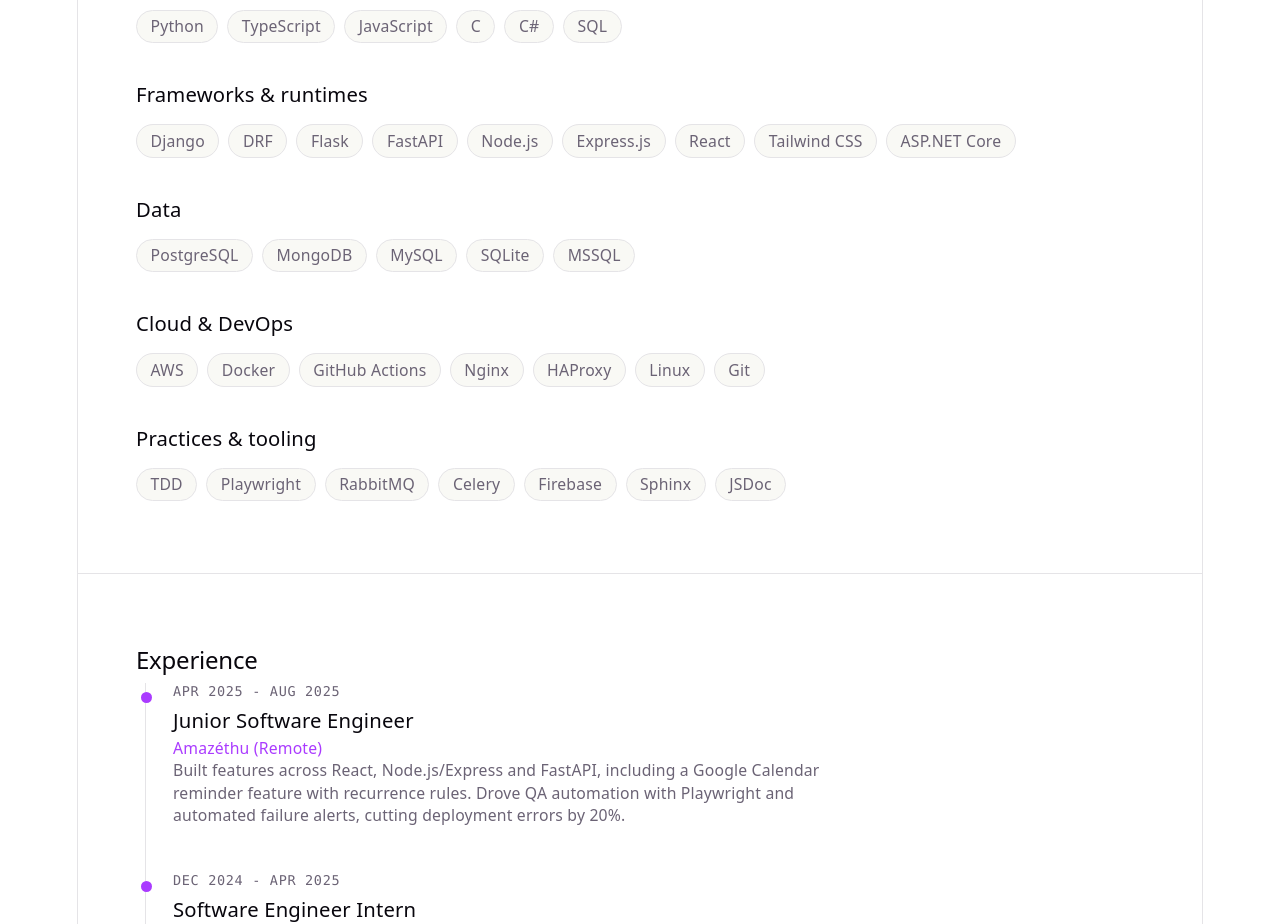
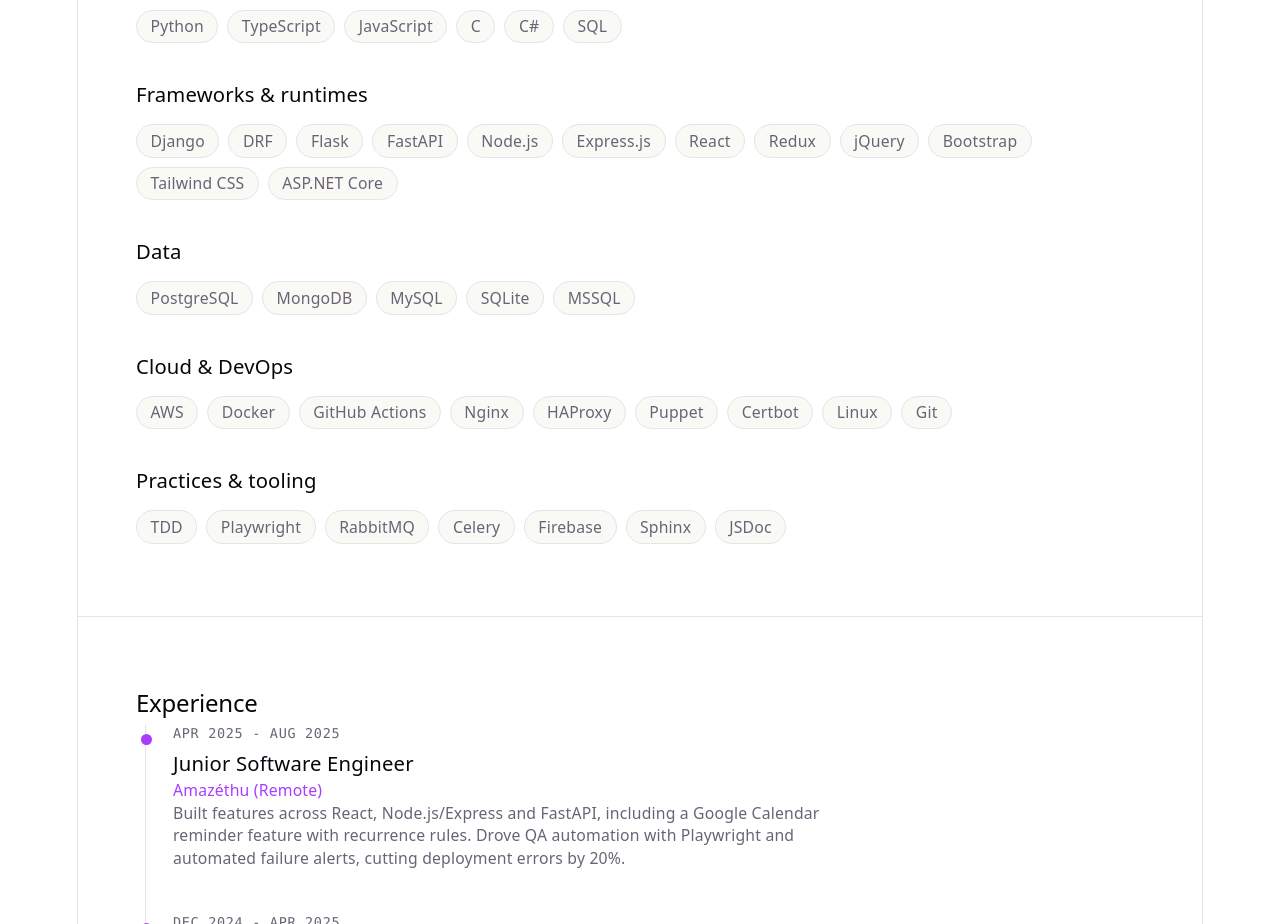
Before and after one commit to alemyaobed/alemyaobed, a React app in the folder site/: page / in a window 1280 px wide. Shown: the part 2140-3064 px from the top of the page. Built offline with nearby package versions, Linux system fonts and the light colour scheme; the HTML template or start-up script is replaced by a standard one.

Commit message:
Rebuild the README skills with named badges and verify every image URL (#12)

```diff
--- a/site/src/content.ts
+++ b/site/src/content.ts
@@ -197,6 +197,9 @@
       'Node.js',
       'Express.js',
       'React',
+      'Redux',
+      'jQuery',
+      'Bootstrap',
       'Tailwind CSS',
       'ASP.NET Core',
     ],
@@ -204,7 +207,7 @@
   { label: 'Data', skills: ['PostgreSQL', 'MongoDB', 'MySQL', 'SQLite', 'MSSQL'] },
   {
     label: 'Cloud & DevOps',
-    skills: ['AWS', 'Docker', 'GitHub Actions', 'Nginx', 'HAProxy', 'Linux', 'Git'],
+    skills: ['AWS', 'Docker', 'GitHub Actions', 'Nginx', 'HAProxy', 'Puppet', 'Certbot', 'Linux', 'Git'],
   },
   {
     label: 'Practices & tooling',
```
Also changed, not shown: 1 other file (tests, documents, lock files or other folders).
